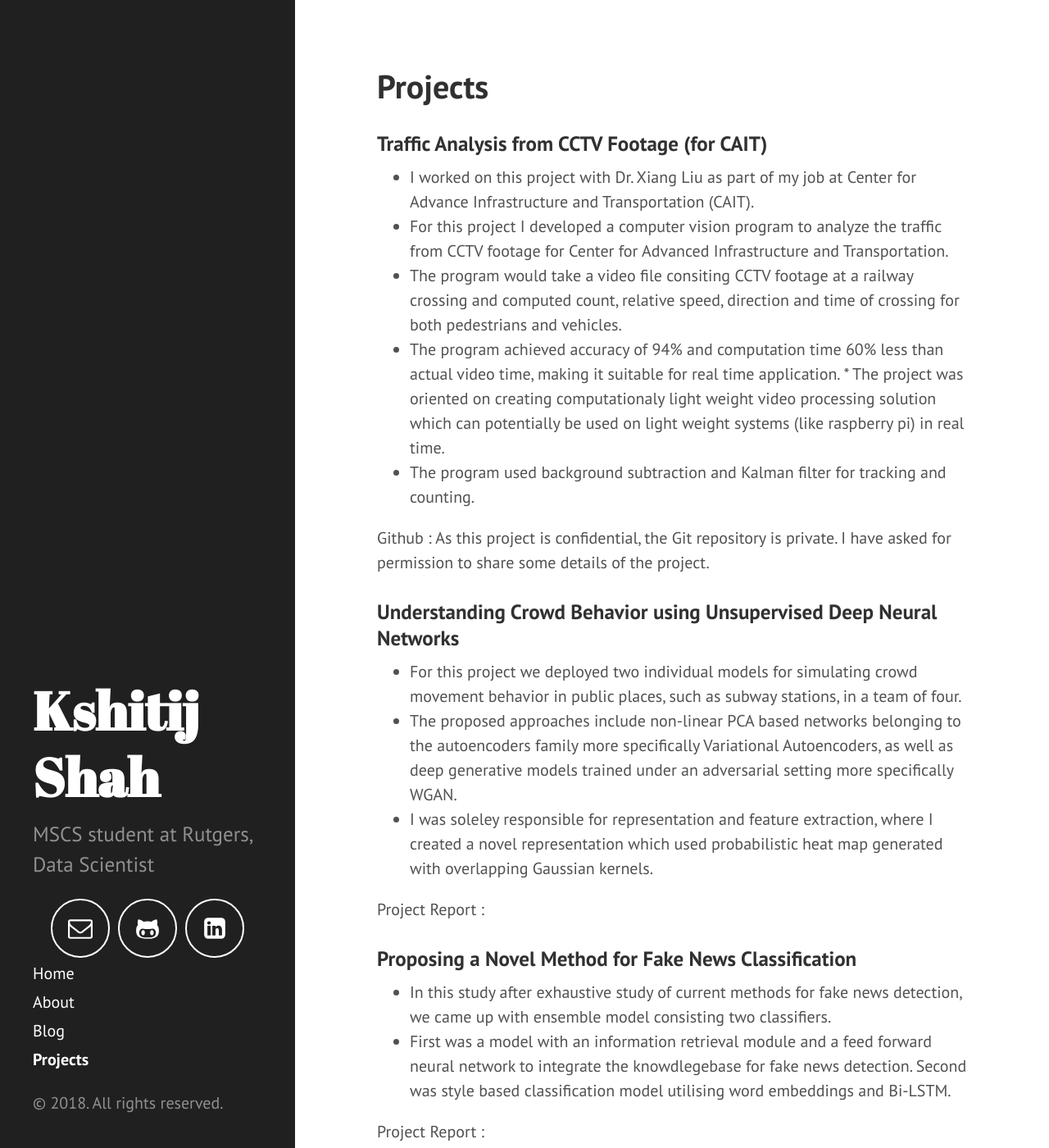
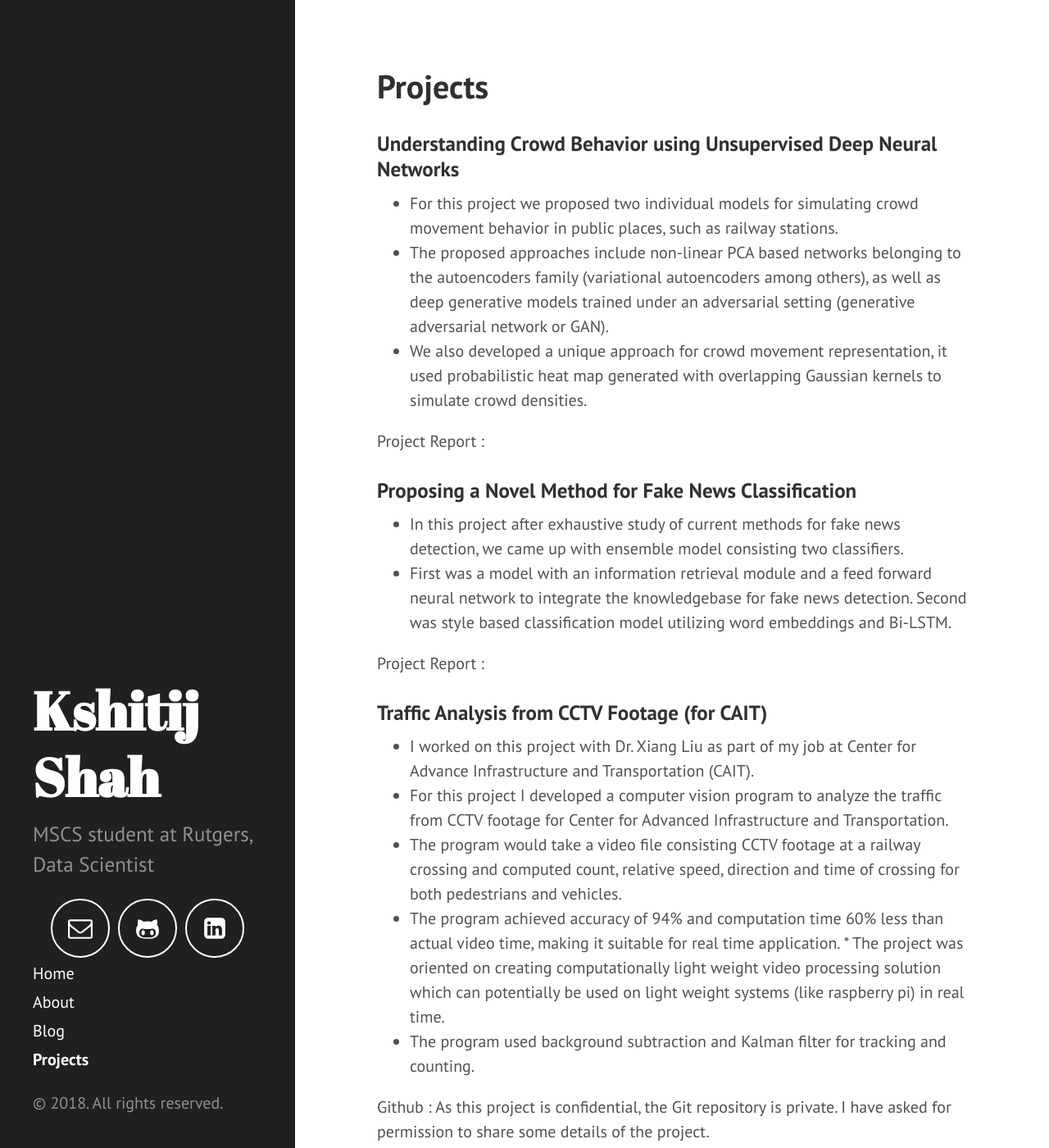
Before and after one commit to xitizzz/xitizzz.github.io, a Jekyll site: the page built from projects.md, in a window 1280 px wide and 1400 px high. Shown: the whole window at 82% size. Built offline with Jekyll 4.4.1, drawn with Linux system fonts in a browser that asks for light colours.

Commit message:
Fix typos
Fix typos in the text

```diff
--- a/projects.md
+++ b/projects.md
@@ -3,28 +3,27 @@ layout: page
 title: Projects
 ---
 
-### Traffic Analysis from CCTV Footage (for CAIT)
-
-* I worked on this project with Dr. Xiang Liu as part of my job at Center for Advance Infrastructure and Transportation (CAIT).
-* For this project I developed a computer vision program to analyze the traffic from CCTV footage for Center for Advanced Infrastructure and Transportation.
-* The program would take a video file consiting CCTV footage at a railway crossing and computed count, relative speed, direction and time of crossing for both pedestrians and vehicles.
-* The program achieved accuracy of 94% and computation time 60% less than actual video time, making it suitable for real time application. * The project was oriented on creating computationaly light weight video processing solution which can potentially be used on light weight systems (like raspberry pi) in real time.
-* The program used background subtraction and Kalman filter for tracking and counting.
-
-Github : As this project is confidential, the Git repository is private. I have asked for permission to share some details of the project.
-
-
 ### Understanding Crowd Behavior using Unsupervised Deep Neural Networks
 
-* For this project we deployed two individual models for simulating crowd movement behavior in public places, such as subway stations, in a team of four.
-* The proposed approaches include non-linear PCA based networks belonging to the autoencoders family more specifically Variational Autoencoders, as well as deep generative models trained under an adversarial setting more specifically WGAN.
-* I was soleley responsible for representation and feature extraction, where I created a novel representation which used probabilistic heat map generated with overlapping Gaussian kernels.
+* For this project we proposed two individual models for simulating crowd movement behavior in public places, such as railway stations.
+* The proposed approaches include non-linear PCA based networks belonging to the autoencoders family (variational autoencoders among others), as well as deep generative models trained under an adversarial setting (generative adversarial network or GAN).
+* We also developed a unique approach for crowd movement representation, it used probabilistic heat map generated with overlapping Gaussian kernels to simulate crowd densities.
 
 Project Report :
 
 
 ### Proposing a Novel Method for Fake News Classification
-* In this study after exhaustive study of current methods for fake news detection, we came up with ensemble model consisting two classifiers.
-* First was a model with an information retrieval module and a feed forward neural network to integrate the knowdlegebase for fake news detection. Second was style based classification model utilising word embeddings and Bi-LSTM.
+* In this project after exhaustive study of current methods for fake news detection, we came up with ensemble model consisting two classifiers.
+* First was a model with an information retrieval module and a feed forward neural network to integrate the knowledgebase for fake news detection. Second was style based classification model utilizing word embeddings and Bi-LSTM.
 
 Project Report :
+
+### Traffic Analysis from CCTV Footage (for CAIT)
+
+* I worked on this project with Dr. Xiang Liu as part of my job at Center for Advance Infrastructure and Transportation (CAIT).
+* For this project I developed a computer vision program to analyze the traffic from CCTV footage for Center for Advanced Infrastructure and Transportation.
+* The program would take a video file consisting CCTV footage at a railway crossing and computed count, relative speed, direction and time of crossing for both pedestrians and vehicles.
+* The program achieved accuracy of 94% and computation time 60% less than actual video time, making it suitable for real time application. * The project was oriented on creating computationally light weight video processing solution which can potentially be used on light weight systems (like raspberry pi) in real time.
+* The program used background subtraction and Kalman filter for tracking and counting.
+
+Github : As this project is confidential, the Git repository is private. I have asked for permission to share some details of the project.
```
Also changed, not shown: about.md (+2 -2 lines), index.md (+1 -1 lines).
